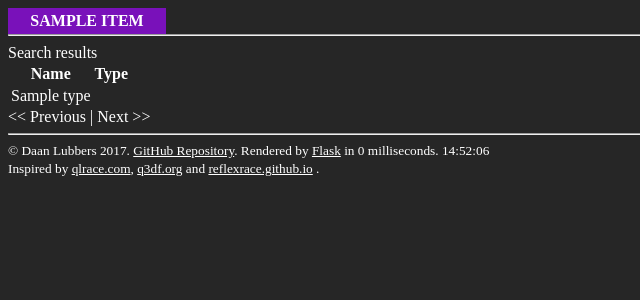
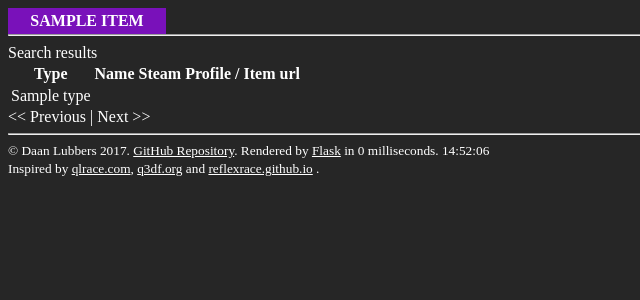
Before and after one commit to Daan4/qldf, a Flask app: template qldf/templates/search.html in a window 1280 px wide. Shown: the top 300 px of the page, without its empty margins (0-640 px from the left). Run offline with Flask 2, Linux system fonts and the light colour scheme; the template is opened without the code that fills it: most values are stand-ins (such as "Sample title", 1, 10 or a date in 2020).

Commit message:
Add profile/item urls to search results

```diff
--- a/qldf/templates/search.html
+++ b/qldf/templates/search.html
@@ -3,17 +3,20 @@
 Search results
 <table>
     <tr>
+        <th>Type</th>
         <th>Name</th>
-        <th>Type</th>
+        <th>Steam Profile / Item url</th>
     </tr>
     {% for row in pagination.items %}
     <tr>
+        <td>{{ row.type }}</td>
         {% if row.type == 'player' %}
         <td>{{ row.name | format_player_name(row.steam_id) }}</td>
+        <td>{{ row.steam_id | format_profile_url }}</td>
         {% elif row.type == 'map' %}
         <td>{{ row.name | format_map_name }}</td>
+        <td>{{ row.steam_id | format_workshop_url }}</td>
         {% endif %}
-        <td>{{ row.type }}</td>
     </tr>
     {% endfor %}
 </table>
--- a/qldf/views.py
+++ b/qldf/views.py
@@ -273,11 +273,11 @@ def search(page, search_string):
         filter(Player.name.ilike(f'%{search_string}%'))
     # subquery with map names
     sq2 = db.session.query(Map.id.label('id'),
-                           literal('').label('steam_id'),
+                           WorkshopItem.item_id.label('steam_id'),
                            Map.name.label('name'),
                            literal('map').label('type')).\
+        outerjoin(WorkshopItem).\
         filter(Map.name.ilike(f'%{search_string}%'))
-
     pagination = sq.union(sq2).\
         paginate(page, current_app.config['SEARCH_RESULTS_PER_PAGE'], True)
     return render_template('search.html',
```
